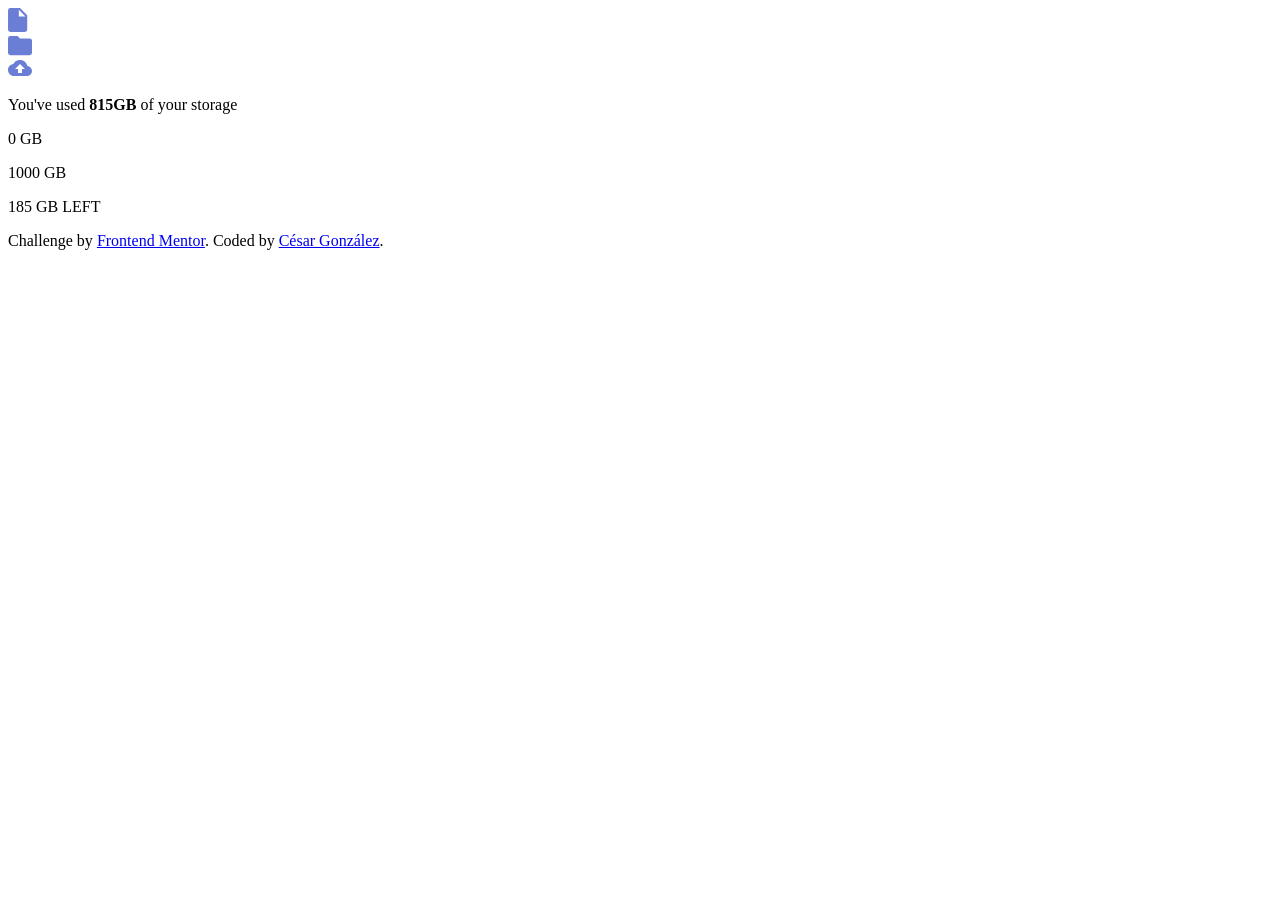
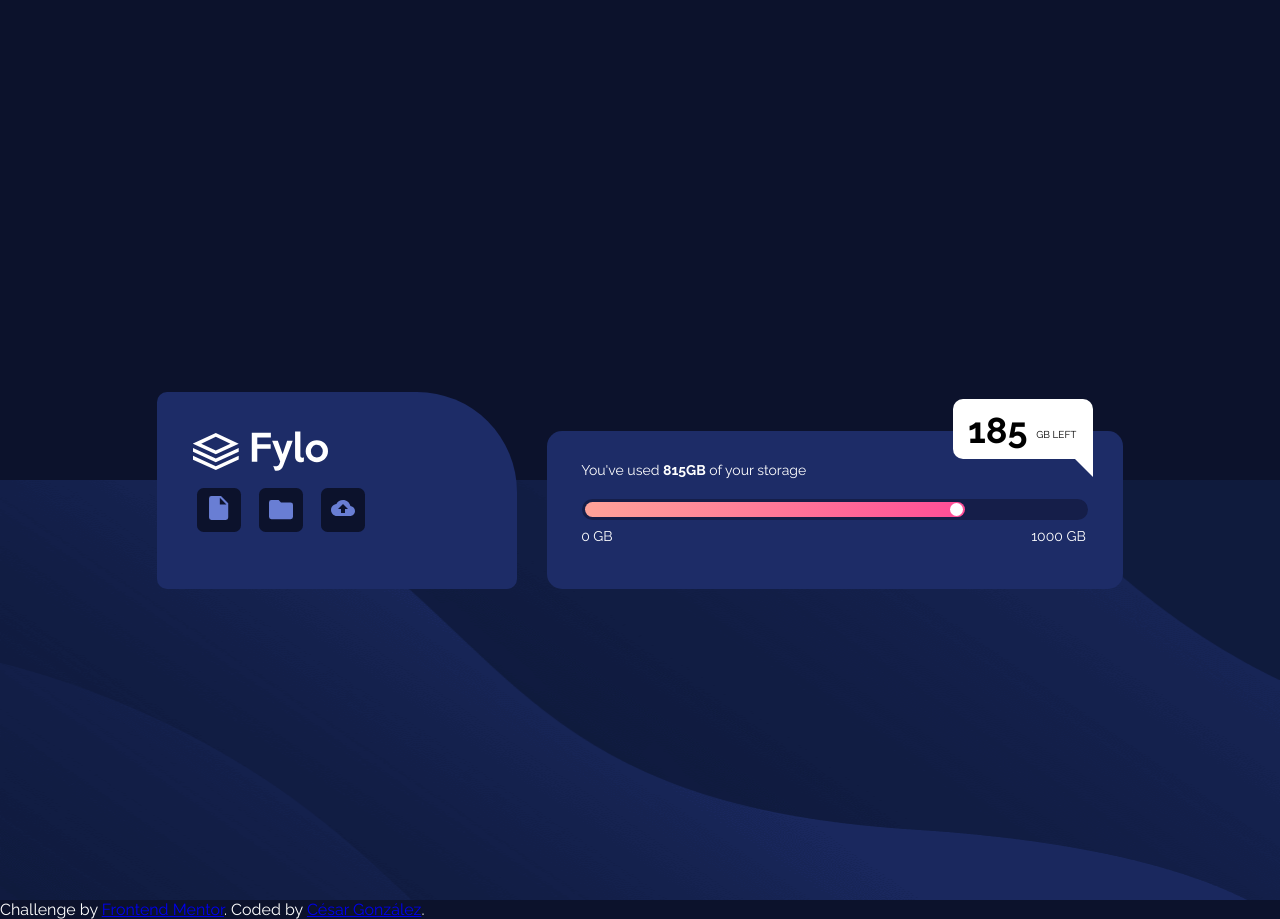
Before and after one commit to cbgonzalez94/projects, a plain HTML site: page fylo-data-storage-component-master/FyloProject/index.html in a window 1280 px wide. Before the commit the page ends 800 px from the top, so only its background shows below. Drawn offline with Linux system fonts and the light colour scheme; the site is published under a folder, as on GitHub Pages, so addresses that start at the root find nothing.

Commit message:
fixed css path

```diff
--- a/fylo-data-storage-component-master/FyloProject/index.html
+++ b/fylo-data-storage-component-master/FyloProject/index.html
@@ -16,7 +16,7 @@
       sizes="32x32"
       href="./images/favicon-32x32.png"
     />
-    <link rel="stylesheet" href="/FyloProject/styles.css">
+    <link rel="stylesheet" href="./styles.css">
 
     <link rel="preconnect" href="https://fonts.gstatic.com">
 <link href="https://fonts.googleapis.com/css2?family=Raleway:wght@400;700&display=swap" rel="stylesheet">
```
